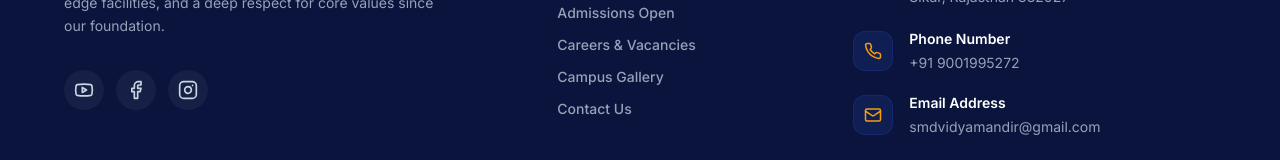
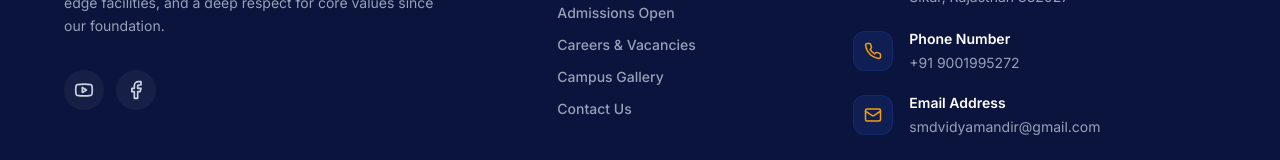
Before and after one commit to Jatinkumar2006/smd-vidya-mandir-web, a React (Vite) app in the folder frontend/: page / in a window 1280 px wide. Shown: the part 3190-3350 px from the top of the page. Built offline with nearby package versions, Linux system fonts and the light colour scheme; no server answers.

Commit message:
Removed Instagram icon from footer

```diff
--- a/frontend/src/components/layout/Footer.jsx
+++ b/frontend/src/components/layout/Footer.jsx
@@ -1,5 +1,5 @@
 import { Link } from 'react-router-dom'
-import { Phone, Mail, MapPin, Youtube, Facebook, Instagram, ArrowRight } from 'lucide-react'
+import { Phone, Mail, MapPin, Youtube, Facebook, ArrowRight } from 'lucide-react'
 import logo from '../../assets/images/logo.webp'
 
 export default function Footer() {
@@ -26,9 +26,6 @@ export default function Footer() {
               </a>
               <a href="https://www.facebook.com/SMDVidyaMandirCBSE/" target="_blank" rel="noreferrer" className="w-10 h-10 rounded-full bg-white/5 flex items-center justify-center text-slate-300 hover:bg-smd-blue hover:text-white transition-colors" aria-label="Facebook Page">
                 <Facebook size={20} />
-              </a>
-              <a href="#" className="w-10 h-10 rounded-full bg-white/5 flex items-center justify-center text-slate-300 hover:bg-smd-blue hover:text-white transition-colors" aria-label="Instagram Page">
-                <Instagram size={20} />
               </a>
             </div>
           </div>
```
